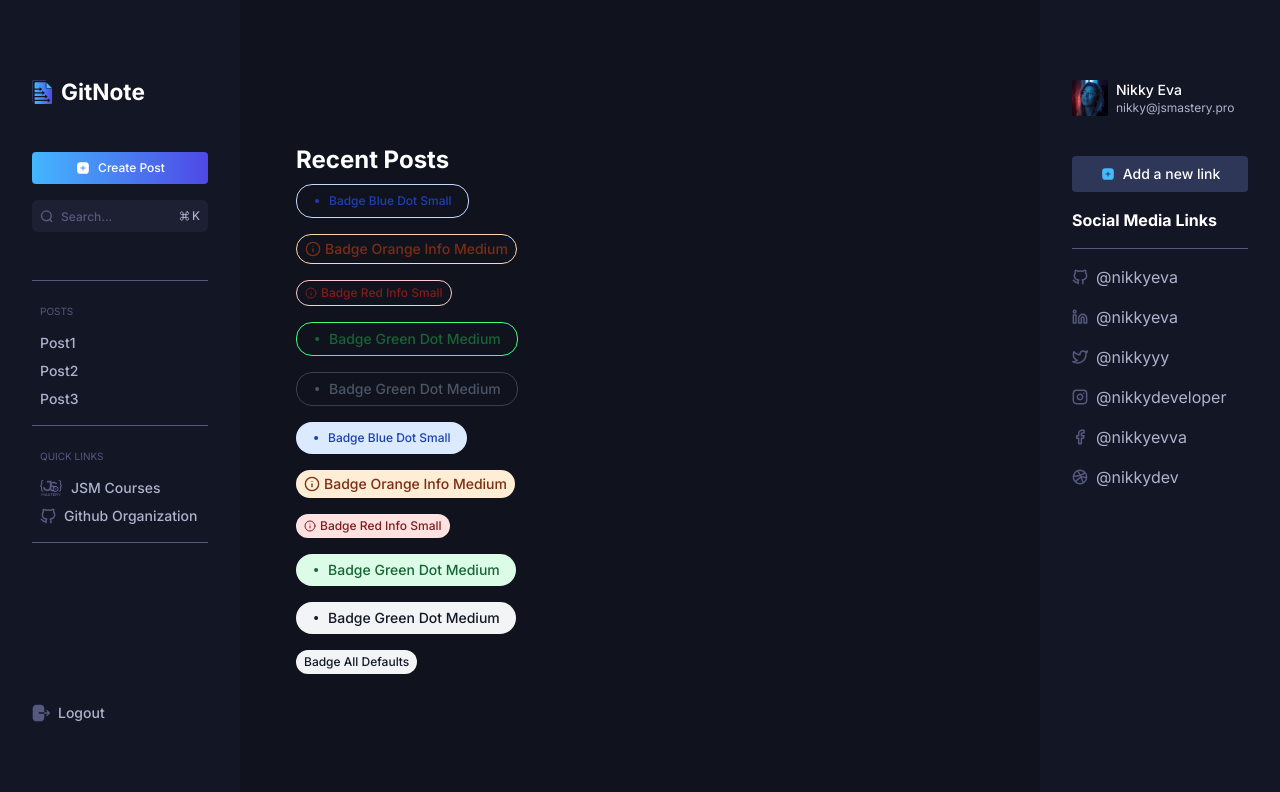
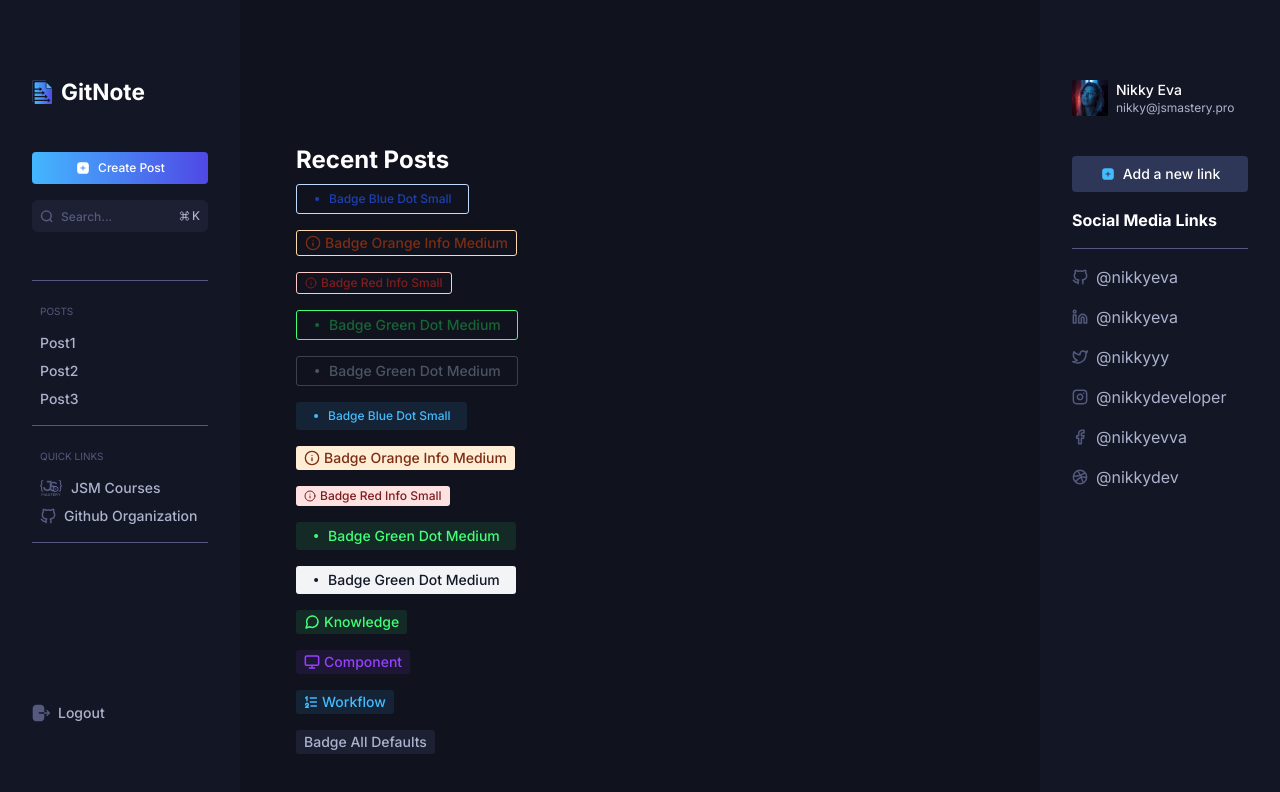
Before and after one commit to DDVVPP/GitNote, a Next.js app: page / in a window 1280 px wide. Shown: the top 792 px of the page. Built offline with nearby package versions, Linux system fonts and the light colour scheme.

Commit message:
add icons and colors for ui badges

```diff
--- /dev/null
+++ b/components/shared/Icons/Component.tsx
@@ -0,0 +1,19 @@
+export default function Component() {
+  return (
+    <svg
+      width="16"
+      height="16"
+      viewBox="0 0 16 16"
+      fill="none"
+      xmlns="http://www.w3.org/2000/svg"
+    >
+      <path
+        d="M5.3335 14H10.6668M8.00016 11.3333V14M2.66683 2H13.3335C14.0699 2 14.6668 2.59695 14.6668 3.33333V10C14.6668 10.7364 14.0699 11.3333 13.3335 11.3333H2.66683C1.93045 11.3333 1.3335 10.7364 1.3335 10V3.33333C1.3335 2.59695 1.93045 2 2.66683 2Z"
+        stroke="#9542FF"
+        stroke-width="1.5"
+        stroke-linecap="round"
+        stroke-linejoin="round"
+      />
+    </svg>
+  );
+}
--- /dev/null
+++ b/components/shared/Icons/Knowledge.tsx
@@ -0,0 +1,19 @@
+export default function Knowledge() {
+  return (
+    <svg
+      width="16"
+      height="16"
+      viewBox="0 0 16 16"
+      fill="none"
+      xmlns="http://www.w3.org/2000/svg"
+    >
+      <path
+        d="M3.26667 10.2L2 14L5.8 12.7334C7.53557 13.61 9.65872 13.5084 11.3116 12.4862C13.1262 11.364 14 9.41119 14 7.33335C13.8433 4.49328 11.5067 2.1567 8.66667 2.00002H8.33333C7.45342 1.99772 6.58541 2.20331 5.8 2.60002C4.85884 3.0704 4.06722 3.79352 3.51381 4.68839C2.96041 5.58325 2.66707 6.61452 2.66667 7.66669C2.66437 8.5466 2.86995 9.41461 3.26667 10.2Z"
+        stroke="#42FF77"
+        stroke-width="1.5"
+        stroke-linecap="round"
+        stroke-linejoin="round"
+      />
+    </svg>
+  );
+}
--- /dev/null
+++ b/components/shared/Icons/Workflow.tsx
@@ -0,0 +1,19 @@
+export default function Workflow() {
+  return (
+    <svg
+      width="14"
+      height="14"
+      viewBox="0 0 14 14"
+      fill="none"
+      xmlns="http://www.w3.org/2000/svg"
+    >
+      <path
+        d="M6.33317 2.99996H12.3332M6.33317 6.99996H12.3332M6.99984 11H12.3332M1.6665 9.66663C1.6665 9.313 1.80698 8.97387 2.05703 8.72382C2.30708 8.47377 2.64622 8.33329 2.99984 8.33329C3.35346 8.33329 3.6926 8.47377 3.94265 8.72382C4.1927 8.97387 4.33317 9.313 4.33317 9.66663C4.33317 10.0606 3.99984 10.3333 3.6665 10.6666L1.6665 12.3333H4.33317M2.99984 5.66663V1.66663L1.6665 2.99996"
+        stroke="#42BBFF"
+        stroke-width="1.5"
+        stroke-linecap="round"
+        stroke-linejoin="round"
+      />
+    </svg>
+  );
+}
--- a/components/shared/ui/Badge.tsx
+++ b/components/shared/ui/Badge.tsx
@@ -1,65 +1,73 @@
-import React from 'react';
-import { DotIcon, InfoIcon } from 'lucide-react';
+import React from "react";
+import { DotIcon, InfoIcon } from "lucide-react";
+import Knowledge from "../Icons/Knowledge";
+import Component from "../Icons/Component";
+import Workflow from "../Icons/Workflow";
 
 interface BadgeProps extends React.PropsWithChildren {
-  icon?: 'info' | 'dot';
-  color?: 'blue' | 'orange' | 'red' | 'green' | 'gray';
-  size?: 'small' | 'medium';
-  variant?: 'outline' | 'solid';
+  icon?: "info" | "dot" | "knowledge" | "component" | "workflow";
+  color?: "blue" | "orange" | "red" | "green" | "gray" | "purple";
+  size?: "small" | "medium";
+  variant?: "outline" | "solid";
 }
 
 const colorClassMap = {
-  blue: 'bg-blue-100 text-blue-800',
-  orange: 'bg-orange-100 text-orange-900',
-  red: 'bg-red-100 text-red-900',
-  green: 'bg-green-100 text-green-800',
-  gray: 'bg-gray-100 text-gray-900',
-  default: 'bg-gray-100 text-gray-900',
+  blue: "bg-primary-900 text-primary-500",
+  orange: "bg-orange-100 text-orange-900",
+  red: "bg-red-100 text-red-900",
+  green: "bg-green-900 text-green-500",
+  gray: "bg-gray-100 text-gray-900",
+  purple: "bg-purple-900 text-purple-500",
+  default: "bg-black-700 text-white-300",
 };
 
 const outlineColorClassMap = {
-  blue: 'border border-blue-200 text-blue-800',
-  orange: 'border border-orange-200 text-orange-900',
-  red: 'border border-red-200 text-red-900',
-  green: 'border border-green-500 text-green-800',
-  gray: 'border border-gray-100/20 text-gray-600',
-  default: 'border border-gray-100/20 text-gray-600',
+  blue: "border border-blue-200 text-blue-800",
+  orange: "border border-orange-200 text-orange-900",
+  red: "border border-red-200 text-red-900",
+  green: "border border-green-500 text-green-800",
+  purple: "border border-green-500 text-green-800",
+  gray: "border border-gray-100/20 text-gray-600",
+  default: "border border-gray-100/20 text-gray-600",
 };
 
 const textSizeClassMap = {
-  small: 'paragraph-4-medium',
-  medium: 'paragraph-3-medium',
-  default: 'paragraph-4-medium',
+  small: "paragraph-4-medium",
+  medium: "paragraph-3-medium",
+  default: "paragraph-3-medium",
 };
 
 const iconSizeClassMap = {
-  small: '12px',
-  medium: '16px',
-  default: '12px',
+  small: "12px",
+  medium: "16px",
+  default: "12px",
 };
 
 const IconMap = {
   info: InfoIcon,
   dot: DotIcon,
+  knowledge: Knowledge,
+  component: Component,
+  workflow: Workflow,
   default: null,
 };
 
 const baseclass =
-  'flex items-center content-center px-2 py-1 rounded-2xl w-min text-nowrap';
+  "flex items-center content-center px-2 py-0.5 rounded-[3px] w-min text-nowrap";
 
 const Badge = ({ children, icon, color, size, variant }: BadgeProps) => {
-  const colorClass = colorClassMap[color || 'default'];
-  const outlineColorClass = outlineColorClassMap[color || 'default'];
-  const textSizeClass = textSizeClassMap[size || 'default'];
-  const iconSizeClass = iconSizeClassMap[size || 'default'];
-  const IconComponent = IconMap[icon || 'default'];
+  const colorClass = colorClassMap[color || "default"];
+  const outlineColorClass = outlineColorClassMap[color || "default"];
+  const textSizeClass = textSizeClassMap[size || "default"];
+  const iconSizeClass = iconSizeClassMap[size || "default"];
+  const IconComponent = IconMap[icon || "default"];
 
   return (
     <div
-      className={`${baseclass} ${textSizeClass} ${variant === 'outline' ? outlineColorClass : colorClass} ${icon !== 'dot' ? 'gap-1' : 'pr-4'} `}
+      className={`${baseclass} ${textSizeClass} ${variant === "outline" ? outlineColorClass : colorClass} ${icon !== "dot" ? "gap-1" : "pr-4"} `}
     >
       {IconComponent && (
-        <IconComponent size={icon === 'dot' ? '24px' : iconSizeClass} />
+        <IconComponent size={icon === "dot" ? "24px" : iconSizeClass} />
       )}
       {children}
     </div>
--- a/components/shared/ui/BadgeTest.tsx
+++ b/components/shared/ui/BadgeTest.tsx
@@ -1,4 +1,4 @@
-import Badge from '../ui/Badge';
+import Badge from "../ui/Badge";
 
 const BadgeTest = () => (
   <div className="flex flex-col gap-4">
@@ -33,7 +33,15 @@ const BadgeTest = () => (
     <Badge variant="solid" icon="dot" color="gray" size="medium">
       Badge Green Dot Medium
     </Badge>
-
+    <Badge icon="knowledge" color="green">
+      Knowledge
+    </Badge>
+    <Badge icon="component" color="purple">
+      Component
+    </Badge>
+    <Badge icon="workflow" color="blue">
+      Workflow{" "}
+    </Badge>
     <Badge>Badge All Defaults</Badge>
   </div>
 );
--- a/package.json
+++ b/package.json
@@ -12,6 +12,7 @@
     "eslint-config-prettier": "^9.1.0",
     "eslint-config-standard": "^17.1.0",
     "eslint-plugin-tailwindcss": "^3.14.3",
+    "lucide-react": "^0.344.0",
     "next": "14.1.0",
     "prettier": "^3.2.5",
     "react": "^18",
```
Also changed, not shown: components/right-sidebar/SidebarSocialMedia.tsx (+4 -4 lines), components/side-navbar/SideNavbar.tsx (+12 -12 lines), 1 other file (tests, documents, lock files or other folders).
